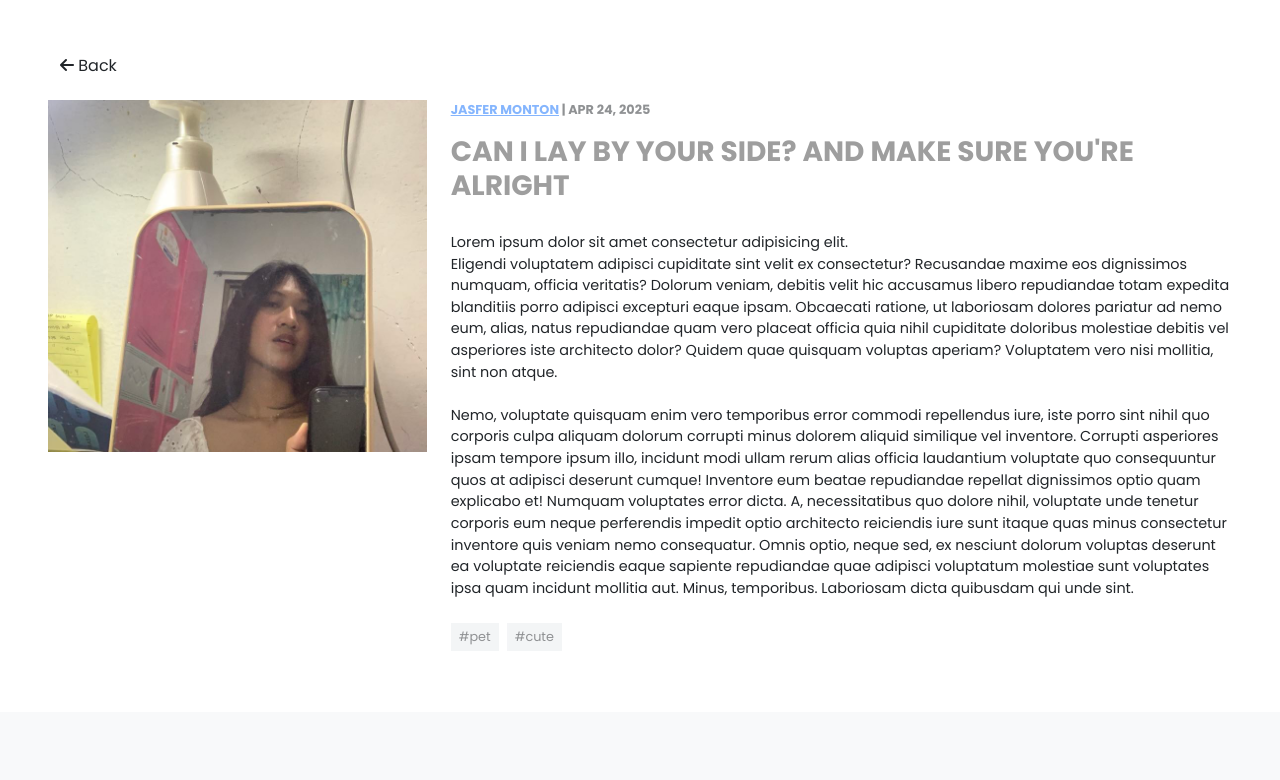
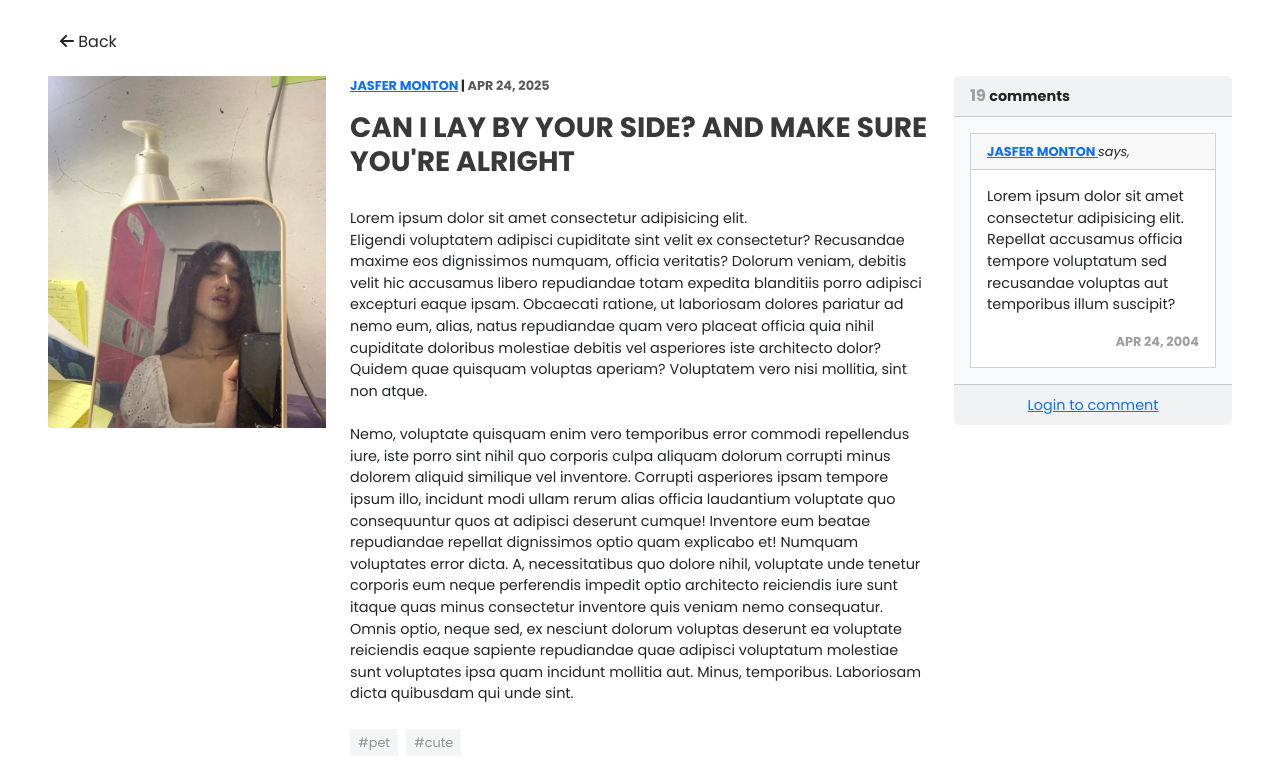
Before and after one commit to fersonull/blog-webapp, a PHP site: page /post.php in a window 1280 px wide. Shown: the part 88-868 px from the top of the page. Before the commit the page ends 733 px from the top, so only its background shows below. Run offline with PHP 8.4, Linux system fonts and the light colour scheme.

Commit message:
added a comment section

```diff
--- a/index.php
+++ b/index.php
@@ -36,12 +36,12 @@
                                 <div class="row">
                                     <div class="col-md-4 d-flex align-items-center justify-content-center"
                                         style="overflow: hidden; max-height: 22rem;">
-                                        <img src="https://placehold.co/400" alt="" class="rounded-0 object-fit-cover w-100 h-100">
+                                        <img src="app/assets/img/kim.jpeg" alt="" class="rounded-0 object-fit-cover w-100 h-100">
                                     </div>
                                     <div class="col-md-8">
                                         <div class="card-body h-100">
                                             <h3>
-                                                <a href="#" class="card-title link-underline-primary text-decoration-none fs-4 fw-bold text-gray-100">
+                                                <a href="#" class="card-title link-underline-primary text-decoration-none fs-4 fw-bold text-gray-90">
                                                     CAN I LAY BY YOUR SIDE? AND MAKE SURE YOU'RE ALRIGHT
                                                 </a>
                                             </h3>
@@ -51,7 +51,7 @@
                                                 suscipit dignissimos officiis, praesentium perferendis ipsa itaque
                                                 repellendus pariatur? Corporis, ratione.
                                             </p>
-                                            <p class="card-text fs-8 poppins-bold opacity-50 text-uppercase">
+                                            <p class="card-text fs-8 poppins-bold text-gray-100 text-uppercase">
                                                 jasfer monton | apr 24, 2025
                                             </p>
                                             <a href="post.php">
--- a/post.php
+++ b/post.php
@@ -22,9 +22,9 @@
 <body class="poppins-regular">
     <?php include 'app/partials/nav.php'; ?>
 
-    <div class="mt-5">
+    <div class="mt-4">
         <div class="container-fluid px-lg-5">
-            <a href="index.php">
+            <a href="/blog/">
                 <button class="mb-3 btn rounded-0 border-0">
                     <i class="fa fa-arrow-left"></i>
                     Back
@@ -33,7 +33,7 @@
             <div class="row">
 
                 <!-- Blogs column -->
-                <div class="col-12">
+                <div class="col-lg-9">
 
                     <!-- blog cards -->
                     <div class="row">
@@ -46,10 +46,13 @@
                                     </div>
                                     <div class="col-md-8">
                                         <div class="card-body p-md-0">
-                                            <p class="mb-3 fs-8 poppins-bold opacity-50 text-uppercase">
-                                                <a href="">Jasfer Monton</a> | apr 24, 2025
+                                            <p class="mb-3 fs-8 poppins-bold text-uppercase">
+                                                <a href="">Jasfer Monton</a> |
+                                                <span class="opacity-75">
+                                                apr 24, 2025
+                                                </span>
                                             </p>
-                                            <h3 class="card-title link-underline-primary text-decoration-none fs-3 fw-bold text-gray-100">
+                                            <h3 class="card-title link-underline-primary text-decoration-none fs-3 fw-bold text-gray-20">
                                                 CAN I LAY BY YOUR SIDE? AND MAKE SURE YOU'RE ALRIGHT
                                             </h3>
                                             <p class="card-text poppins-regular fs-7 text-indent text-start" style="white-space: pre-line;">
@@ -69,6 +72,43 @@
                             </div>
                         </div>
                     </div>
+
+                </div>
+
+                <!-- Comments -->
+                <div class="col-lg-3">
+                    <div class="card rounded-0 border-0 bg-body-tertiary">
+                        <div class="card-header fw-bold">
+                            <span class="text-gray-100">
+                                19
+                            </span>
+                            <span class="fs-7">
+                                comments
+                            </span>
+                        </div>
+                        <div class="card-body">
+
+                            <!-- Comments -->
+                            <div class="card border-b rounded-0">
+                                <div class="card-header text-uppercase poppins-bold fs-8">
+                                    <a href="">
+                                        Jasfer Monton
+                                    </a>
+                                    <span class="text-lowercase poppins-regular fst-italic">says,</span>
+                                </div>
+                                <div class="card-body">
+                                    <p class="card-text fs-7">
+                                        Lorem ipsum dolor sit amet consectetur adipisicing elit. Repellat accusamus officia tempore voluptatum sed recusandae voluptas aut temporibus illum suscipit?
+                                    </p>
+                                    <p class="card-text poppins-bold fs-8 text-uppercase text-end text-gray-100">apr 24, 2004
+                                </div>
+
+                            </div>
+                        </div>
+                        <div class="card-footer text-center">
+                            <?= !isset($_SESSION['user_id']) ?  "<a href='' class='fs-7'>Login to comment</a>" : "" ?>
+                        </div>
+                    </div>
                 </div>
             </div>
         </div>
```
